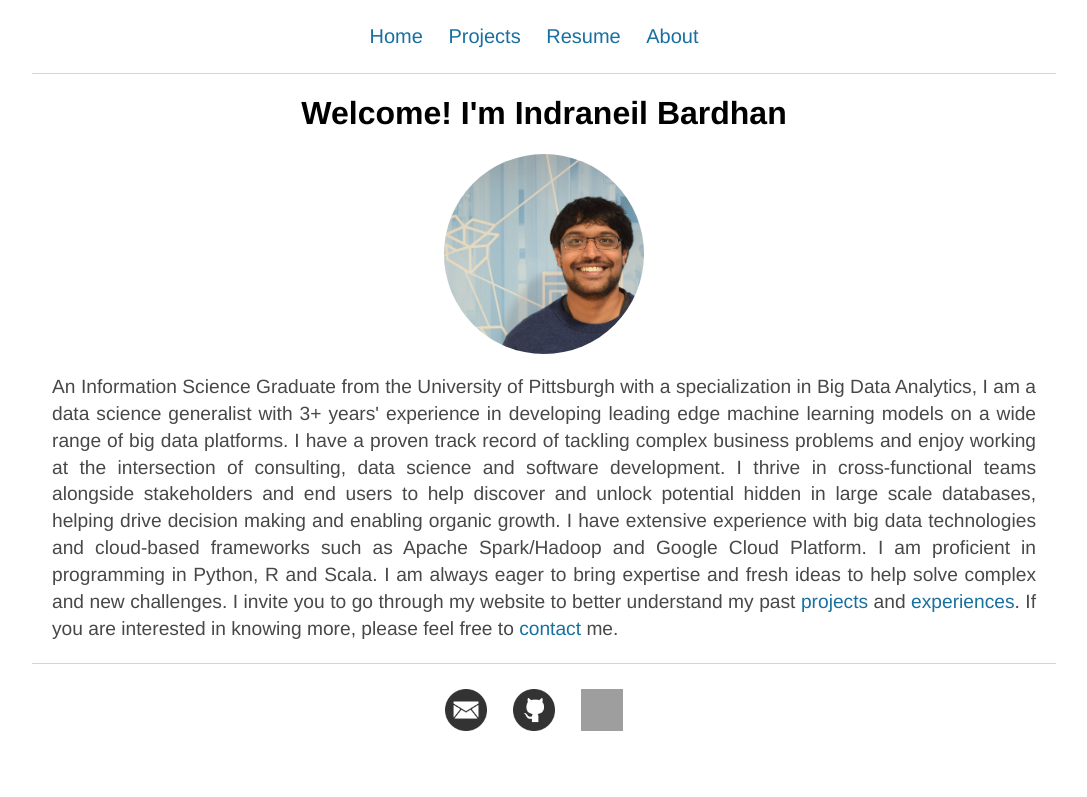
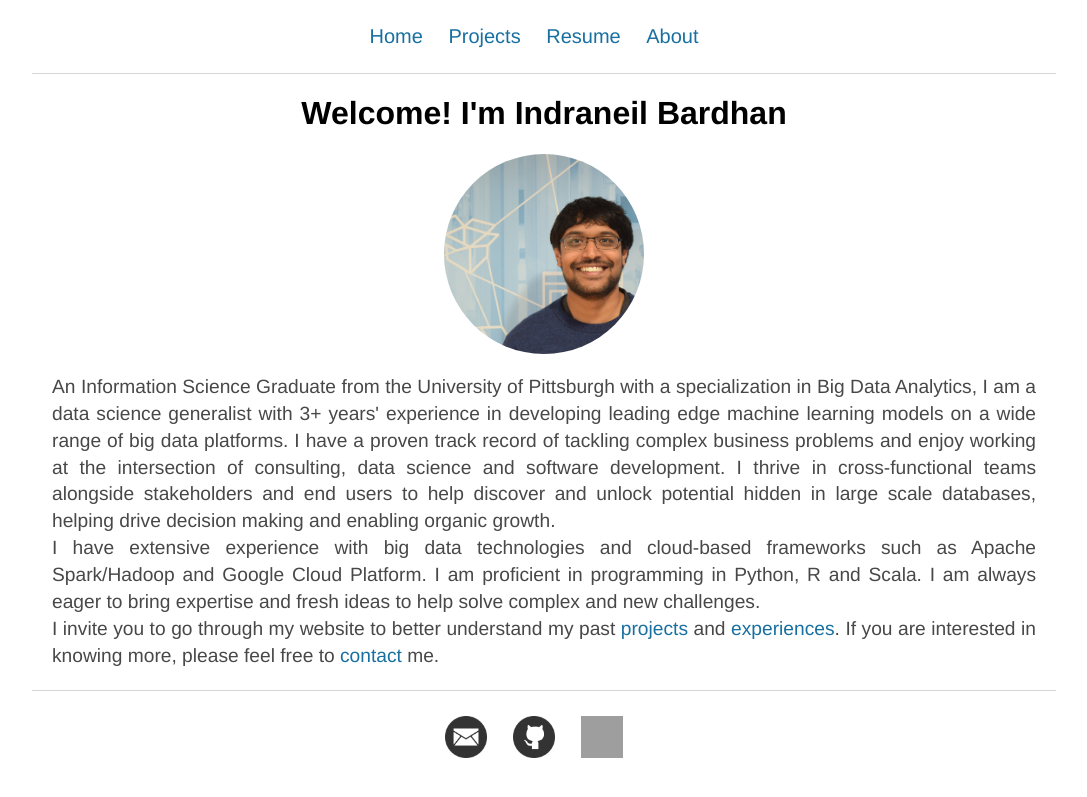
Before and after one commit to NeilBardhan/neilbardhan.github.io, a Jekyll site: the page built from index.html, in a window 1280 px wide. Shown: the top 797 px of the page, without its empty margins (96-1183 px from the left). Built offline with Jekyll 4.4.1, drawn with Linux system fonts in a browser that asks for light colours; grey boxes are pictures that could not be loaded.

Commit message:
line breaks and spacing

```diff
--- a/index.html
+++ b/index.html
@@ -12,9 +12,9 @@
 	<p class="blurb">
 		An Information Science Graduate from the University of Pittsburgh with a specialization in Big Data Analytics, I am a data science generalist with 3+ years' experience in developing leading edge machine learning models on a wide range of big data platforms.
 
-I have a proven track record of tackling complex business problems and enjoy working at the intersection of consulting, data science and software development. I thrive in cross-functional teams alongside stakeholders and end users to help discover and unlock potential hidden in large scale databases, helping drive decision making and enabling organic growth.
+I have a proven track record of tackling complex business problems and enjoy working at the intersection of consulting, data science and software development. I thrive in cross-functional teams alongside stakeholders and end users to help discover and unlock potential hidden in large scale databases, helping drive decision making and enabling organic growth. <br>
 
-I have extensive experience with big data technologies and cloud-based frameworks such as Apache Spark/Hadoop and Google Cloud Platform. I am proficient in programming in Python, R and Scala. I am always eager to bring expertise and fresh ideas to help solve complex and new challenges.
+I have extensive experience with big data technologies and cloud-based frameworks such as Apache Spark/Hadoop and Google Cloud Platform. I am proficient in programming in Python, R and Scala. I am always eager to bring expertise and fresh ideas to help solve complex and new challenges. <br>
 
 I invite you to go through my website to better understand my past <a href="/projects">projects</a> and <a href="/resume">experiences</a>. If you are interested in knowing more, please feel free to <a href ="mailto:indraneil.bardhan@tuta.io">contact</a> me.</p>
 </div><!-- /.blurb -->
```
